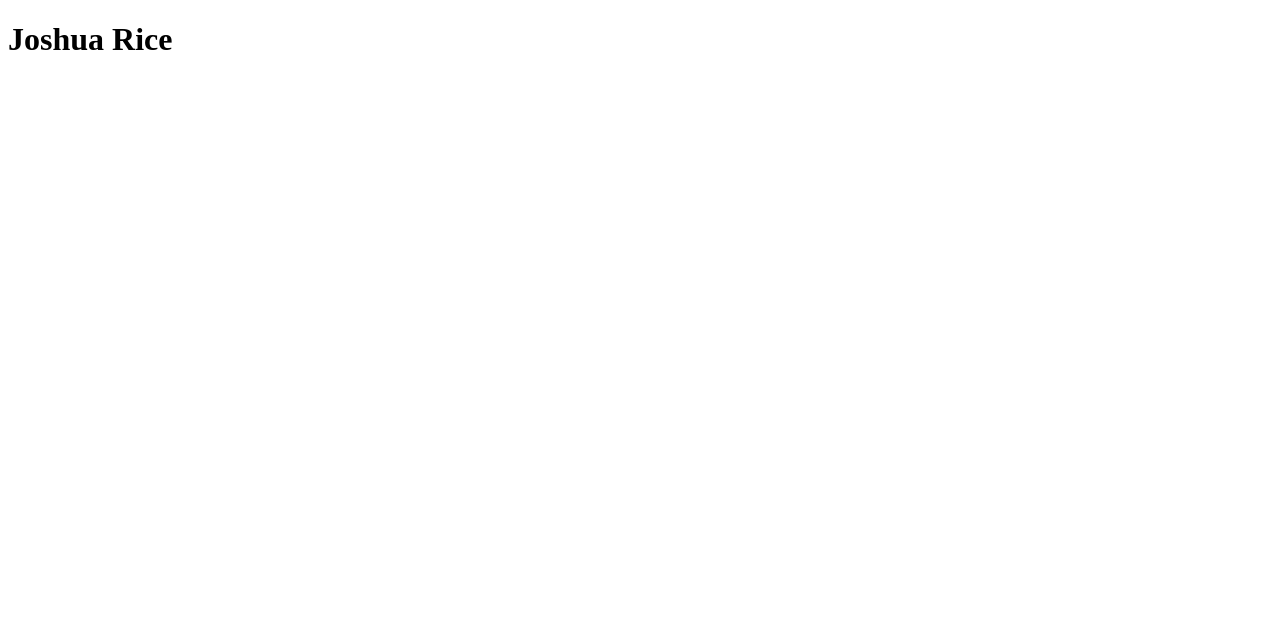
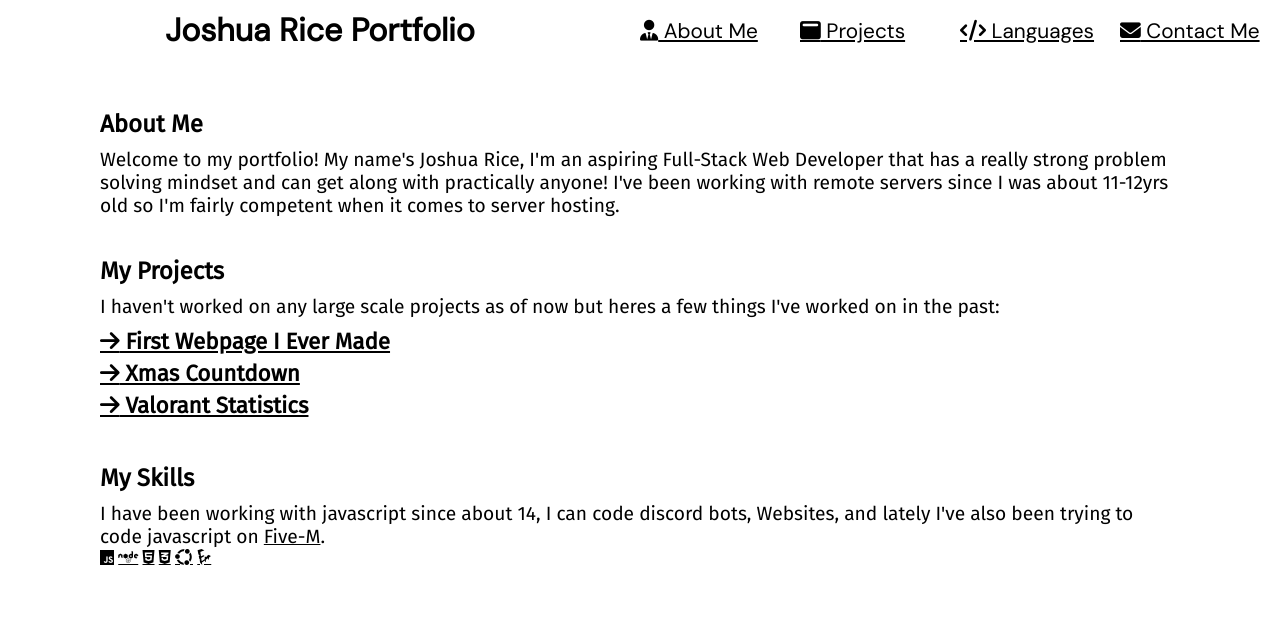
Before and after one commit to SugarSD/My_Portfolio, a plain HTML site: page index.html in a window 1280 px wide. Drawn offline with Linux system fonts and the light colour scheme.

Commit message:
Added All Sections

```diff
--- a/index.html
+++ b/index.html
@@ -7,11 +7,91 @@
 			src="https://kit.fontawesome.com/01187cdfe7.js"
 			crossorigin="anonymous"
 		></script>
-		<script src="index.js"></script>
+		<script src="index.js" defer></script>
+		<link href="style.css" rel="stylesheet" />
 	</head>
 	<body>
 		<header>
-			<h1>Joshua Rice</h1>
+			<h1>Joshua Rice Portfolio</h1>
+			<nav>
+				<ul>
+					<li>
+						<a href="#about"><i class="fa-solid fa-user-tie"></i> About Me</a>
+					</li>
+					<li>
+						<a href="#projects"
+							><i class="fa-solid fa-window-maximize"></i> Projects</a
+						>
+					</li>
+					<li>
+						<a href="#skills"><i class="fa-solid fa-code"></i> Languages</a>
+					</li>
+					<li>
+						<a href="contact.html"
+							><i class="fa-solid fa-envelope"></i> Contact Me</a
+						>
+					</li>
+				</ul>
+			</nav>
 		</header>
+		<main>
+			<section class="about">
+				<article>
+					<h2>About Me</h2>
+					<p>
+						Welcome to my portfolio! My name's Joshua Rice, I'm an aspiring
+						Full-Stack Web Developer that has a really strong problem solving
+						mindset and can get along with practically anyone! I've been working
+						with remote servers since I was about 11-12yrs old so I'm fairly
+						competent when it comes to server hosting.
+					</p>
+				</article>
+			</section>
+			<section class="projects">
+				<nav>
+					<h2>My Projects</h2>
+					<p>
+						I haven't worked on any large scale projects as of now but heres a
+						few things I've worked on in the past:
+					</p>
+					<ul>
+						<li>
+							<a href="https://sugarsd.github.io/First-Example-Site/"
+								><i class="fa-solid fa-arrow-right"></i> First Webpage I Ever
+								Made</a
+							>
+						</li>
+						<li>
+							<a href="https://sugarsd.github.io/Xmas-Countdown/"
+								><i class="fa-solid fa-arrow-right"></i> Xmas Countdown</a
+							>
+						</li>
+						<li>
+							<a href="https://site.sugaridk.com"
+								><i class="fa-solid fa-arrow-right"></i> Valorant Statistics</a
+							>
+						</li>
+					</ul>
+				</nav>
+			</section>
+			<section class="skills">
+				<article>
+					<h2>My Skills</h2>
+					<p>
+						I have been working with javascript since about 14, I can code
+						discord bots, Websites, and lately I've also been trying to code
+						javascript on <a href="https://fivem.net">Five-M</a>.
+					</p>
+					<div class="languages">
+						<i class="fa-brands fa-js"></i>
+						<i class="fa-brands fa-node"></i>
+						<i class="fa-brands fa-html5"></i>
+						<i class="fa-brands fa-css3-alt"></i>
+						<i class="fa-brands fa-ubuntu"></i>
+						<i class="fa-brands fa-linode"></i>
+					</div>
+				</article>
+			</section>
+		</main>
 	</body>
 </html>
--- a/style.css
+++ b/style.css
@@ -0,0 +1,72 @@
+@import url("https://fonts.googleapis.com/css2?family=DM+Sans&family=Fira+Sans&display=swap");
+* {
+	box-sizing: border-box;
+	padding: 0;
+	margin: 0;
+}
+
+i {
+	text-decoration: underline;
+}
+
+/* Header */
+header {
+	display: grid;
+	grid: 60px / 1fr 1fr;
+	font-family: "DM Sans", sans-serif;
+	align-items: center;
+}
+
+header h1 {
+	justify-self: center;
+}
+
+header ul {
+	display: grid;
+	grid: 100% / 1fr 1fr 1fr 1fr;
+	align-items: center;
+	list-style: none;
+}
+
+header a {
+	color: black;
+	font-size: 1.3rem;
+}
+
+a:hover {
+	color: rgba(30, 0, 255, 0.466);
+}
+
+/* Main */
+
+main a {
+	color: black;
+}
+
+main {
+	font-family: "Fira Sans", sans-serif;
+	padding: 50px 100px 10px;
+}
+
+main section {
+	padding-bottom: 40px;
+}
+
+main h2 {
+	padding-bottom: 10px;
+}
+
+main p {
+	font-size: 1.2rem;
+}
+
+main nav ul {
+	list-style: none;
+	padding-top: 10px;
+}
+
+main nav li {
+	font-size: 1.4rem;
+	font-weight: 900;
+	padding-bottom: 5px;
+}
```
